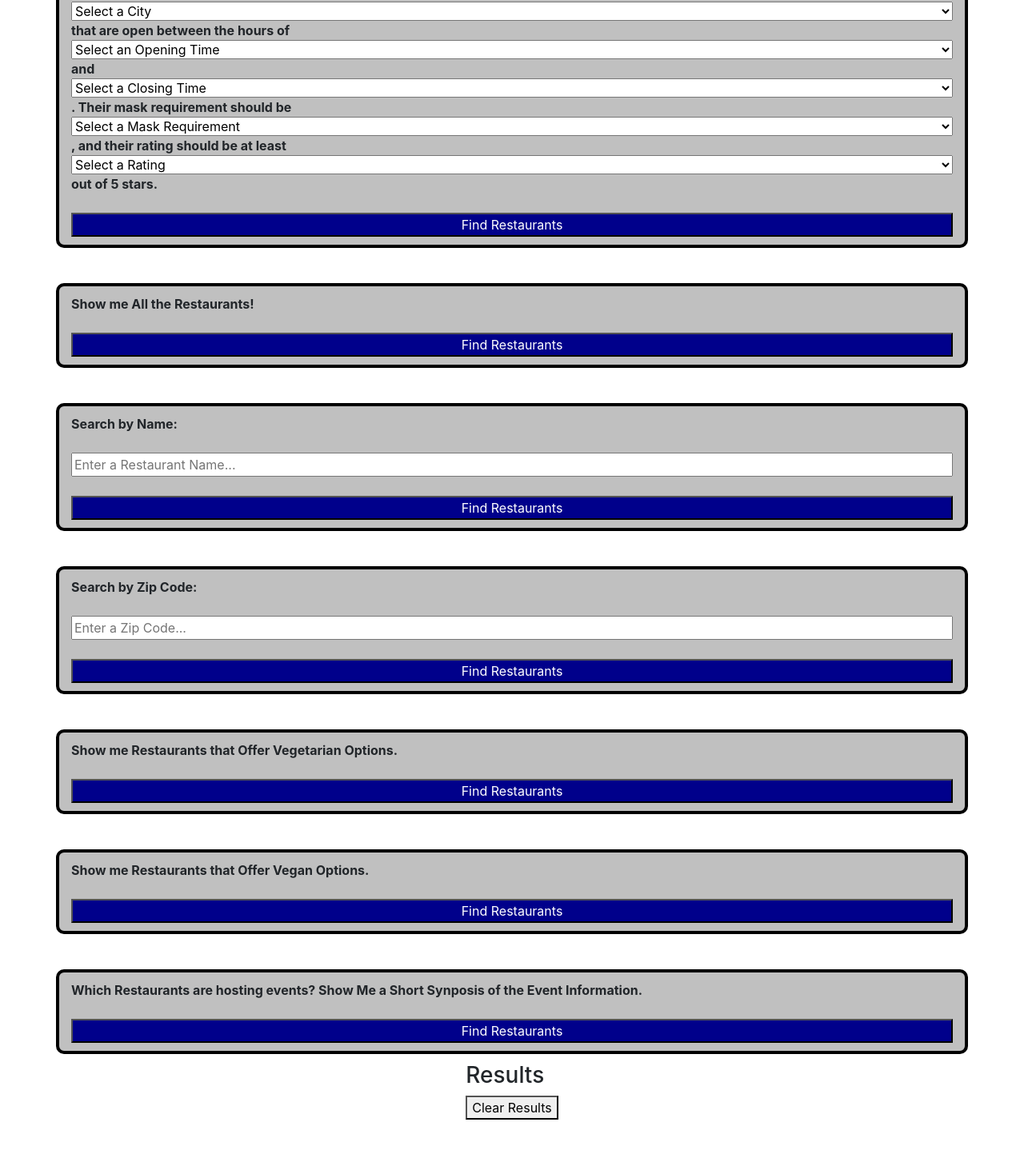
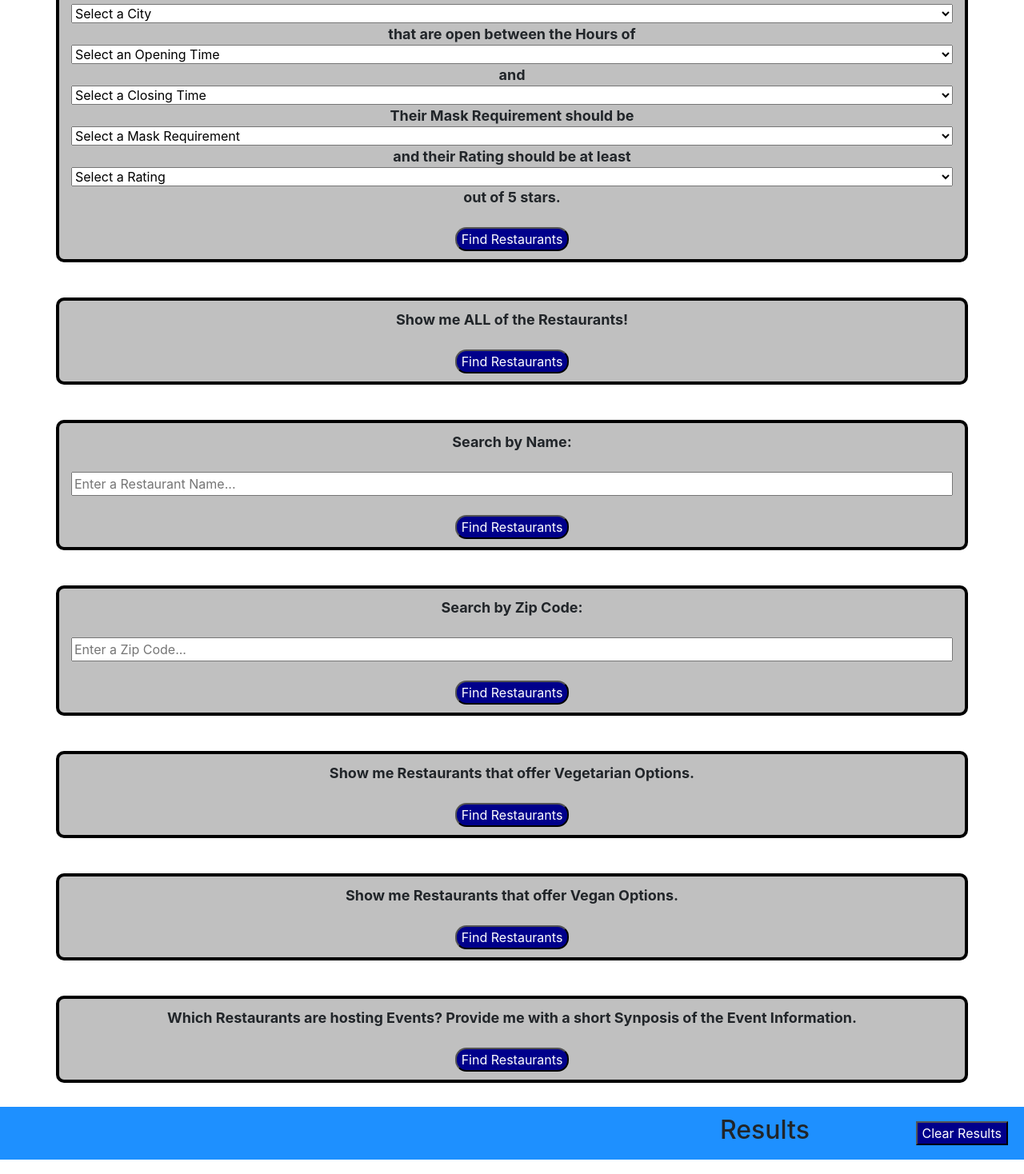
Before and after one commit to rjtennismaster/Case-FunFinder, a React (Create React App) app in the folder funfinder/client/: page /search in a window 1280 px wide. Shown: the part 202-1670 px from the top of the page at 80% size. Before the commit the page ends 1610 px from the top, so only its background shows below. Built offline with nearby package versions, Linux system fonts and the light colour scheme.

Commit message:
styling commit

```diff
--- a/funfinder/client/src/RestaurantSearch.css
+++ b/funfinder/client/src/RestaurantSearch.css
@@ -2,6 +2,12 @@
     padding: 10px;
     position:relative;
     left: 800px;
+}
+
+.searchHeaderM{
+    padding: 10px;
+    position:relative;
+    left: 608px;
 }
 
 .pageContainer {
@@ -21,6 +27,28 @@
     width: 100%;
 }
 
+.resultsTitleContainer {
+    display: flex;
+    align-items: center;
+    position: relative;
+    background-color: #1E90FF;
+    width: 100%;
+    margin: 20px;
+}
+
+.resultsHeader {
+    padding: 10px;
+    position: relative;
+    left: 890px;
+}
+
+.resultsTitleContainer button {
+    position: absolute;
+    right: 20px;
+    background-color: #00008B;
+    color: white;
+}
+
 .container {
     margin: 30px;
     width: 700px;
@@ -32,13 +60,48 @@
     padding: 10px;
     background-color: #C0C0C0;
     border-radius: 10px;
+    align-items: center;
+}
+
+.resultCard {
+    margin: 30px;
+    width: 700px;
+    height: auto;
+    border: 4px solid black;
+    margin: 20px;
+    display: flex;
+    flex-direction: column;
+    padding: 10px;
+    background-color: #C0C0C0;
+    border-radius: 10px;
+}
+
+.resultCard button {
+    position: absolute;
+    right: 620px;
+    width: auto;
+    height: auto;
+    background-color: #00008B;
+    color: white;
+    border-radius: 14px;
 }
 
 .container span {
     font-weight: bold;
+    font-size: 18px;
 }
 
 .container button {
     background-color: #00008B;
     color: white;
+    border-radius: 14px;
+    width: auto;
 }
+
+.container select {
+    width: 100%;
+}
+
+.container input {
+    width: 100%;
+}
--- a/funfinder/client/src/RestaurantSearch.js
+++ b/funfinder/client/src/RestaurantSearch.js
@@ -163,7 +163,7 @@ function RestaurantSearch( {username, setUsername, password,
               <option>Select a City</option>
               <option value = "Cleveland">Cleveland</option>
             </select>
-            <span> that are open between the hours of </span>
+            <span> that are open between the Hours of </span>
             <select value = {rOpening}
                     onChange = {(event) => setROpening(event.target.value)}
                     name = "rgenoptime"
@@ -227,7 +227,7 @@ function RestaurantSearch( {username, setUsername, password,
               <option value = "2300">23:00</option>
               <option value = "2400">24:00</option>
             </select>
-            <span>. Their mask requirement should be </span>
+            <span>Their Mask Requirement should be </span>
             <select value = {rMaskReq}
                     onChange = {(event) => setRMaskReq(event.target.value)}
                     name = "rgenmaskreq"
@@ -236,7 +236,7 @@ function RestaurantSearch( {username, setUsername, password,
               <option value = "Y">Requires Mask</option>
               <option value = "N">Does not Require Mask</option>
             </select>
-            <span>, and their rating should be at least </span>
+            <span>and their Rating should be at least </span>
             <select value = {rRating}
                     onChange = {(event) => setRRating(event.target.value)}
                     name = "rgenrating"
@@ -255,7 +255,7 @@ function RestaurantSearch( {username, setUsername, password,
 
           <br/>
           <Form className = "container" onSubmit = {(event) => getAllRestaurants(event)}>
-            <span>Show me All the Restaurants!</span>
+            <span>Show me ALL of the Restaurants!</span>
             <br/>
             <button type = "submit">Find Restaurants</button>
           </Form>
@@ -294,32 +294,34 @@ function RestaurantSearch( {username, setUsername, password,
           <br/>
 
           <Form className = "container" onSubmit = {findVegetarian}>
-              <span>Show me Restaurants that Offer Vegetarian Options.</span>
+              <span>Show me Restaurants that offer Vegetarian Options.</span>
               <br/>
             <button type = "submit">Find Restaurants</button>
           </Form>
           <br/>
           <Form className = "container" onSubmit = {findVegan}>
-              <span>Show me Restaurants that Offer Vegan Options.</span>
+              <span>Show me Restaurants that offer Vegan Options.</span>
               <br/>
             <button type = "submit">Find Restaurants</button>
           </Form>
 
           <br/>
           <Form className = "container" onSubmit = {findEventfulRestaurants}>
-            <span>Which Restaurants are hosting events? Show Me a Short Synposis of the Event Information.</span>
+            <span>Which Restaurants are hosting Events? Provide me with a short Synposis of the Event Information.</span>
             <br/>
             <button type = "submit">Find Restaurants</button>
           </Form>
-          <div className = "resultsContainer">
-            <h3>Results</h3>
-            <button
+            <div className = "resultsTitleContainer">
+              <h2 className = "resultsHeader">Results</h2>
+              <button
               onClick = {() => {
                 setRResultsGeneral([])
                 setREventResults([])
               }}>
                 Clear Results
             </button>
+            </div>
+
             <h6>{successfulAdd}</h6>
             {rResultsGeneral.map((restaurant, index) => {
               return (
@@ -368,7 +370,7 @@ function RestaurantSearch( {username, setUsername, password,
                   <ul>
                     <li>When? {restaurant.opening_date} to {restaurant.closing_date}</li>
                     <li>At what Time? From {restaurant.eventOpening} to {restaurant.eventClosing}</li>
-                    <li>Will this event ever happen again? {restaurant.is_recurring}</li>
+                    <li>Will this Event ever happen again? {restaurant.is_recurring}</li>
                   </ul>
                   <button
                     key = {index + 1}
@@ -380,7 +382,6 @@ function RestaurantSearch( {username, setUsername, password,
                 </div>
               )
             })}
-          </div>
         </div>
       </div>
       )
--- a/funfinder/client/src/components/MHSearch.js
+++ b/funfinder/client/src/components/MHSearch.js
@@ -136,7 +136,10 @@ function MHSearch( {username, setUsername, password,
             setShowWelcomeModal = {setShowWelcomeModal}
           />
 
-          <h1>Search Museums and Historical Sites</h1>
+          <div className = "pageContainer">
+          <div className = "searchTitleContainer">
+            <h1 className = "searchHeaderM">Search Museums and Historical Sites</h1>
+          </div>
           <Form className = "container" onSubmit = {(event) => getMGeneral(event)}>
             <span>Show me Museums and Historical sites in </span>
             <select value = {mCity}
@@ -352,6 +355,7 @@ function MHSearch( {username, setUsername, password,
               )
             })}
           </div>
+          </div>
         </div>
         )
   }
--- a/funfinder/client/src/components/TheatreSearch.js
+++ b/funfinder/client/src/components/TheatreSearch.js
@@ -137,7 +137,10 @@ function TheatreSearch( {username, setUsername, password,
           setShowWelcomeModal = {setShowWelcomeModal}
         />
 
-        <h1>Search Theatres</h1>
+        <div className = "pageContainer">
+          <div className = "searchTitleContainer">
+            <h1 className = "searchHeader">Search Theatres</h1>
+          </div>
         <Form className = "container" onSubmit = {(event) => getTheatresGeneral(event)}>
 
           <span>Show me Theatres in </span>
@@ -313,6 +316,7 @@ function TheatreSearch( {username, setUsername, password,
             )
           })}
         </div>
+        </div>
       </div>
       )
 }
```
